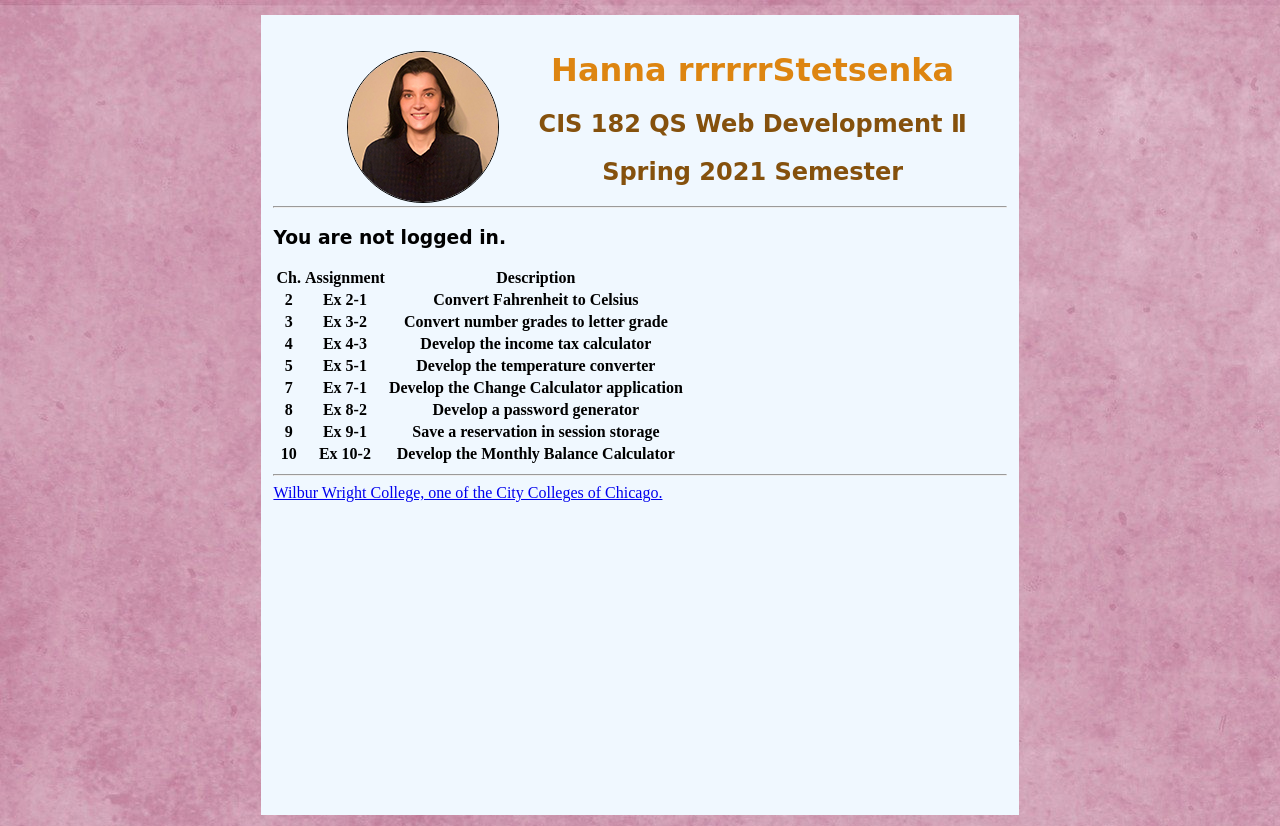
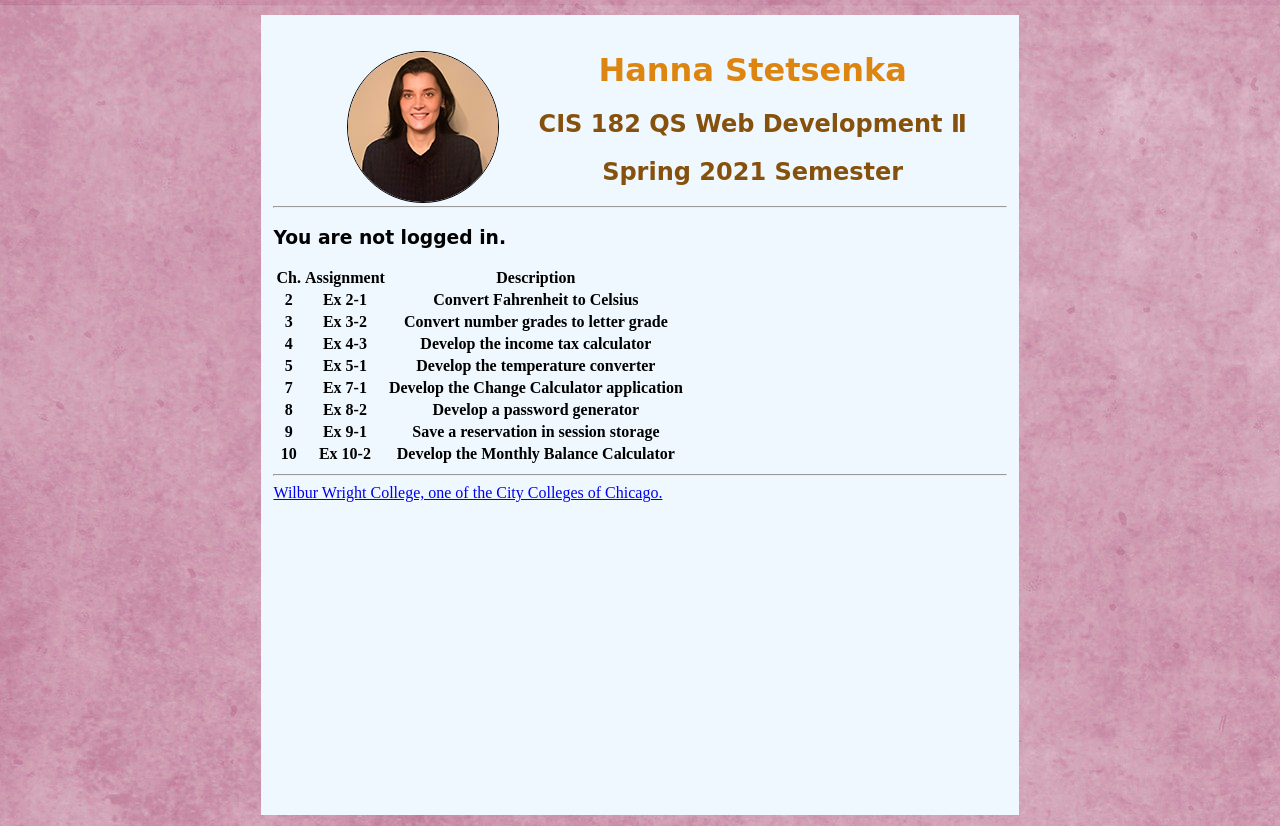
Before and after one commit to HannaStetsenka/HannaStetsenkaCIS182, a plain HTML site: page index.html in a window 1280 px wide. Drawn offline with Linux system fonts and the light colour scheme.

Commit message:
Update index.html

```diff
--- a/index.html
+++ b/index.html
@@ -9,7 +9,7 @@
         <main>
             <img src="img/Anna.jpg" alt="Anna" width="150" height="150">
             <header>
-                <h1>Hanna rrrrrrStetsenka</h1>
+                <h1>Hanna Stetsenka</h1>
                 <h2>CIS 182 QS Web Development &#8545;</h2>
                 <h2>Spring 2021 Semester</h2>
             </header>
```
